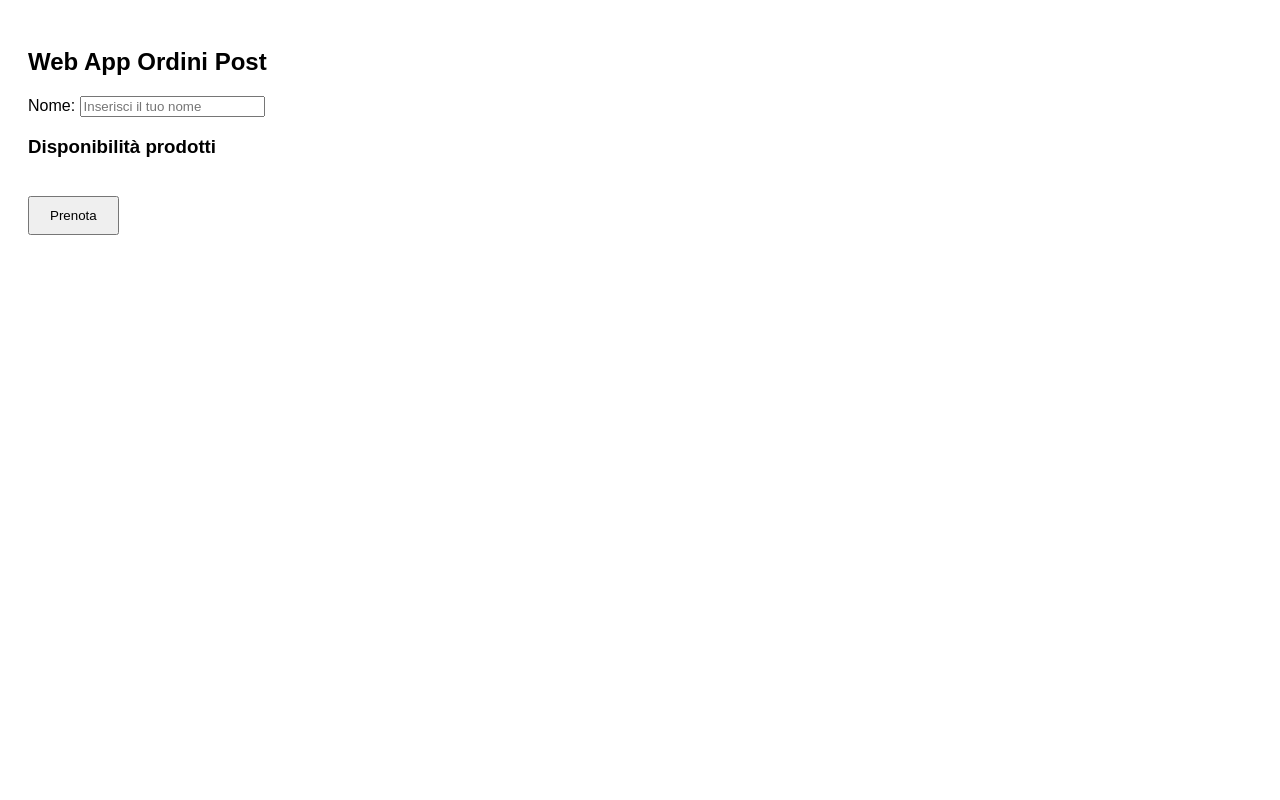
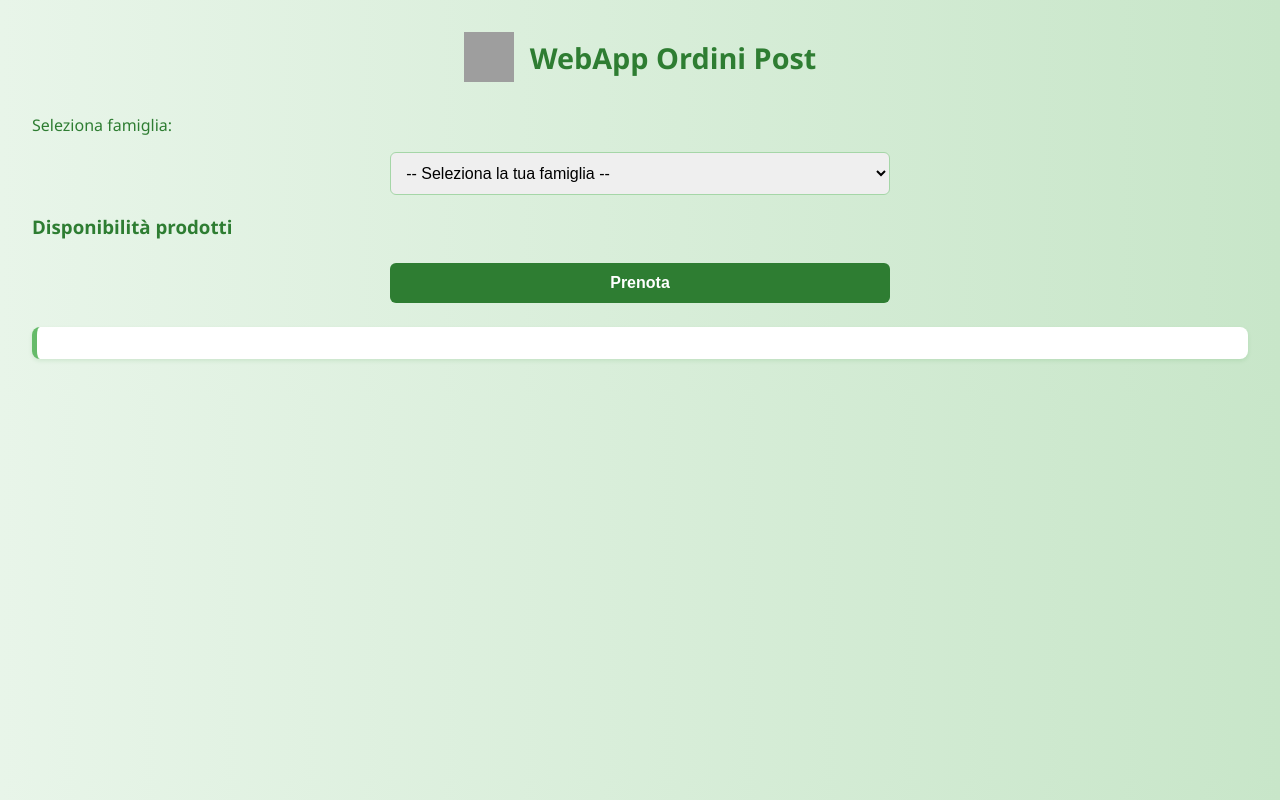
Before and after one commit to dvdrom89/panettoni, a plain HTML site: page index.html in a window 1280 px wide. Drawn offline with Linux system fonts and the light colour scheme; no server answers; grey boxes are pictures that could not be loaded.

Commit message:
Update index.html

```diff
--- a/index.html
+++ b/index.html
@@ -1,22 +1,123 @@
 <!DOCTYPE html>
 <html lang="it">
 <head>
-  <meta charset="UTF-8">
+  <meta charset="UTF-8" />
+  <meta name="viewport" content="width=device-width, initial-scale=1.0"/>
   <title>Ordini Post - Prenotazioni</title>
   <style>
-    body { font-family: sans-serif; padding: 20px; }
-    input[type="number"] { width: 50px; }
-    table { border-collapse: collapse; width: 100%; margin-top: 20px; }
-    th, td { border: 1px solid #ccc; padding: 8px; text-align: center; }
-    button { margin-top: 20px; padding: 10px 20px; }
+    body {
+      font-family: "Segoe UI", sans-serif;
+      background: linear-gradient(to right, #e8f5e9, #c8e6c9);
+      margin: 0;
+      padding: 2rem;
+      color: #2e7d32;
+    }
+
+    header {
+      display: flex;
+      align-items: center;
+      gap: 1rem;
+      justify-content: center;
+      margin-bottom: 2rem;
+    }
+
+    header img {
+      width: 50px;
+      height: 50px;
+    }
+
+    h2 {
+      margin: 0;
+      font-size: 1.8rem;
+    }
+
+    select, input[type="number"], button {
+      width: 100%;
+      padding: 0.7rem;
+      margin-top: 1rem;
+      font-size: 1rem;
+      border-radius: 6px;
+      border: 1px solid #a5d6a7;
+    }
+
+    table {
+      width: 100%;
+      border-collapse: collapse;
+      background-color: white;
+      margin-top: 1rem;
+      border-radius: 8px;
+      overflow: hidden;
+      box-shadow: 0 2px 6px rgba(0, 128, 0, 0.2);
+    }
+
+    th, td {
+      padding: 0.8rem;
+      text-align: center;
+      border-bottom: 1px solid #e0f2f1;
+    }
+
+    th {
+      background-color: #a5d6a7;
+      color: white;
+    }
+
+    button {
+      background-color: #2e7d32;
+      color: white;
+      border: none;
+      margin-top: 1.5rem;
+      font-weight: bold;
+      transition: background 0.3s;
+    }
+
+    button:hover {
+      background-color: #1b5e20;
+    }
+
+    #riepilogo {
+      margin-top: 1.5rem;
+      background: #ffffff;
+      padding: 1rem;
+      border-radius: 8px;
+      border-left: 5px solid #66bb6a;
+      white-space: pre-wrap;
+      box-shadow: 0 2px 4px rgba(0, 128, 0, 0.1);
+    }
+
+    @media (min-width: 768px) {
+      select, input[type="number"], button {
+        max-width: 500px;
+        margin-left: auto;
+        margin-right: auto;
+        display: block;
+      }
+    }
   </style>
 </head>
 <body>
 
-  <h2>Web App Ordini Post</h2>
+  <header>
+    <img src="https://upload.wikimedia.org/wikipedia/commons/thumb/3/35/Emoji_u1f381.svg/72px-Emoji_u1f381.svg.png" alt="Logo" />
+    <h2>WebApp Ordini Post</h2>
+  </header>
 
-  <label for="nome">Nome:</label>
-  <input type="text" id="nome" placeholder="Inserisci il tuo nome" />
+  <label for="nome">Seleziona famiglia:</label>
+  <select id="nome">
+    <option value="">-- Seleziona la tua famiglia --</option>
+    <option>famiglia caruso</option>
+    <option>famiglia romano</option>
+    <option>famiglia pantellaro</option>
+    <option>famiglia carapezza</option>
+    <option>famiglia ruiz</option>
+    <option>famiglia scala</option>
+    <option>famiglia marino</option>
+    <option>famiglia di maria</option>
+    <option>famiglia massimino</option>
+    <option>famiglia tanasi</option>
+    <option>famiglia milanese</option>
+    <option>famiglia zammillo</option>
+    <option>famiglia nicosia</option>
+  </select>
 
   <div id="tabella-g">
     <h3>Disponibilità prodotti</h3>
@@ -25,19 +126,25 @@
 
   <button onclick="confermaOrdine()">Prenota</button>
 
+  <div id="riepilogo"></div>
+
   <script>
-    const scriptUrl = "https://script.google.com/macros/s/AKfycbxHTkILFghuXvjUJcImnH5pzvWyqtDer1wEUEjc3uGW-OGIVcuwUbeJJGRFWwCWhoqN/exec"; // sostituisci con il tuo
+    const scriptUrl = "https://script.google.com/macros/s/AKfycbxHTkILFghuXvjUJcImnH5pzvWyqtDer1wEUEjc3uGW-OGIVcuwUbeJJGRFWwCWhoqN/exec";
     let prodotti = [];
 
     async function caricaProdotti() {
+      try {
         const res = await fetch(scriptUrl + "?action=read");
         const data = await res.json();
         prodotti = data;
         mostraTabella();
+      } catch (e) {
+        alert("Errore nel caricamento dei dati: " + e.message);
+      }
     }
 
     function mostraTabella() {
-      let html = "<table><tr><th>Prodotto</th><th>Disponibile</th><th>Quanti ne vuoi?</th></tr>";
+      let html = "<table><tr><th>Prodotto</th><th>Disponibile</th><th>Quantità</th></tr>";
       prodotti.forEach((p, i) => {
         html += `<tr>
                   <td>${p.tipo}</td>
@@ -51,7 +158,10 @@
 
     function confermaOrdine() {
       const nome = document.getElementById("nome").value.trim();
-      if (!nome) return alert("Inserisci il nome!");
+      if (!nome) {
+        alert("Seleziona il nome della tua famiglia.");
+        return;
+      }
 
       const ordine = [];
       prodotti.forEach((p, i) => {
@@ -61,21 +171,31 @@
         }
       });
 
-      if (ordine.length === 0) return alert("Nessun prodotto selezionato.");
+      if (ordine.length === 0) {
+        alert("Nessun prodotto selezionato.");
+        return;
+      }
 
-      let riepilogo = `Nome: ${nome}\n\nConfermi questo ordine?\n`;
+      let riepilogo = `Famiglia: ${nome}\n\nConfermi questo ordine?\n`;
       ordine.forEach(o => riepilogo += `- ${o.prodotto}: ${o.quantita}\n`);
+      document.getElementById("riepilogo").innerText = riepilogo;
+
       if (confirm(riepilogo)) inviaOrdine(ordine);
     }
 
     async function inviaOrdine(ordine) {
+      try {
         const res = await fetch(scriptUrl, {
           method: "POST",
           body: JSON.stringify({ action: "prenota", ordine })
         });
         const out = await res.json();
         alert(out.message);
+        document.getElementById("riepilogo").innerText = "";
         caricaProdotti();
+      } catch (e) {
+        alert("Errore durante l'invio dell'ordine: " + e.message);
+      }
     }
 
     window.onload = caricaProdotti;
```
Lines whose indentation alone changed are shown as unchanged.
